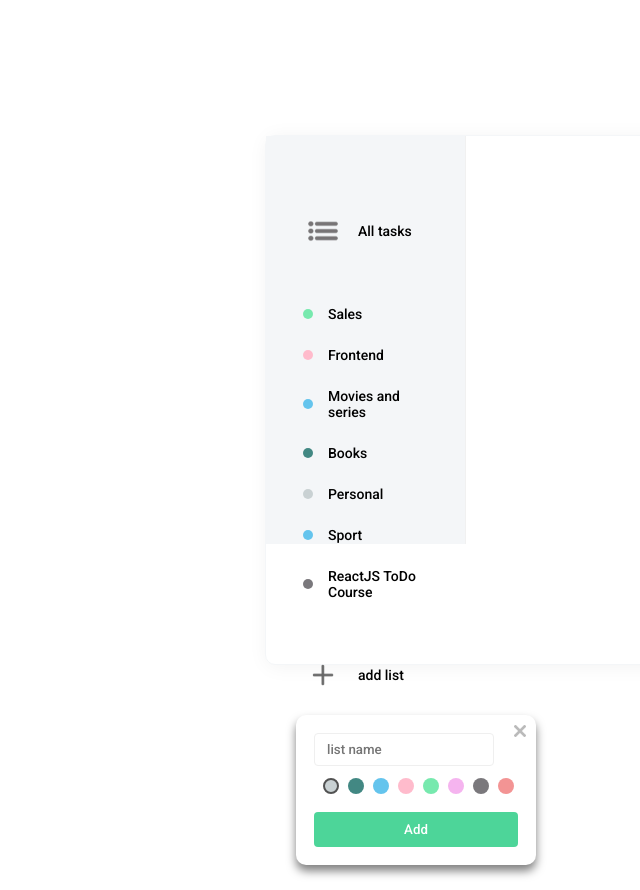
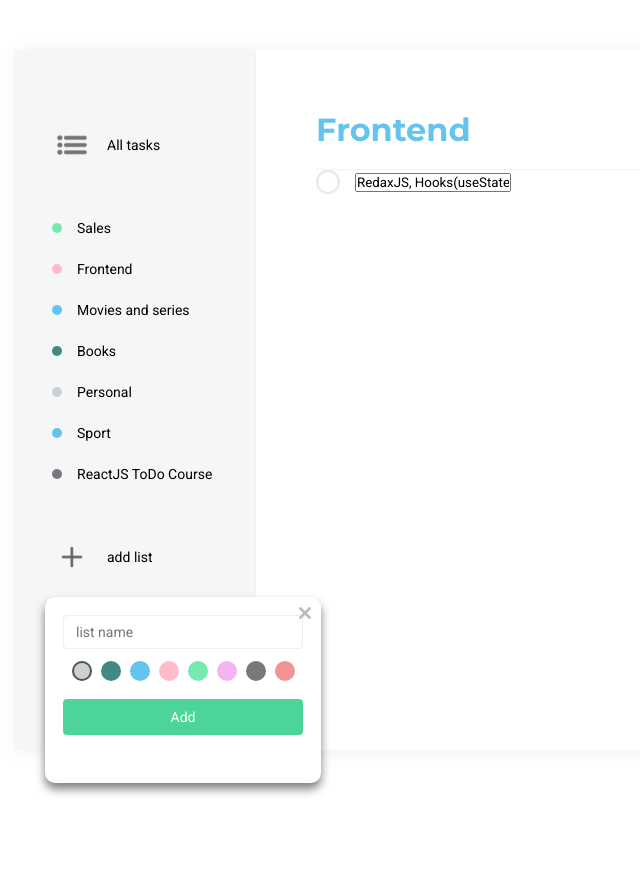
Before and after one commit to TaniaZaslon/ToDoReactPortfolio, a React (Create React App) app: page / in a window 1280 px wide. Both pictures are taken after a click on the element "add list". Shown: the whole page, without its empty margins (0-640 px from the left). After the commit the page ends 808 px from the top, so only its background shows below. Built offline with nearby package versions, Linux system fonts and the light colour scheme.

Commit message:
List Frontend

```diff
--- a/public/index.html
+++ b/public/index.html
@@ -2,18 +2,13 @@
 <html lang="en">
   <head>
     <meta charset="utf-8" />
-    <link rel="icon" href="%PUBLIC_URL%/favicon.ico" />
     <meta name="viewport" content="width=device-width, initial-scale=1" />
     <meta name="theme-color" content="#000000" />
     <meta
       name="description"
       content="Web site created using create-react-app"
     />
-    <link rel="apple-touch-icon" href="%PUBLIC_URL%/logo192.png" />
-    <!--
-      manifest.json provides metadata used when your web app is installed on a
-      user's mobile device or desktop. See https://developers.google.com/web/fundamentals/web-app-manifest/
-    -->
+
     <link rel="manifest" href="%PUBLIC_URL%/manifest.json" />
     <!--
       Notice the use of %PUBLIC_URL% in the tags above.
@@ -25,6 +20,7 @@
       Learn how to configure a non-root public URL by running `npm run build`.
     -->
     <link href="https://fonts.googleapis.com/css2?family=Roboto:wght@100;500&display=swap" rel="stylesheet">
+    <link href="https://fonts.googleapis.com/css2?family=Montserrat:wght@700&family=Open+Sans:wght@300&family=Roboto:wght@100;400;500&display=swap" rel="stylesheet">
     <title>React App</title>
   </head>
   <body>
--- a/src/App.js
+++ b/src/App.js
@@ -3,8 +3,9 @@ import List from './components/List/List.jsx';
 import listSvg from './assets/img/list.png';
 import AddList from './components/AddList/AddList.jsx';
 import DB from './assets/db.json';
-
-
+import  './index.scss';
+import './App.scss';
+import Tasks from './components/Tasks/Tasks.jsx'
 function App() {
   const [lists, setLists] = useState(
     DB.lists.map(item => {
@@ -26,10 +27,11 @@ const onAddList = (obj) => {
             name: 'All tasks',
           }
         ]} />
-        <List items={lists} isRemovable />
+        <List items={lists} onRemove={(list) => { console.log(list);}} isRemovable />
         <AddList onAdd ={onAddList} colors={DB.colors} />
     </div>
       <div className="todo__tasks">
+        <Tasks />
       </div>
     </div>
   );
--- a/src/App.css
+++ b/src/App.scss
@@ -32,6 +32,7 @@
   from {
     transform: rotate(0deg);
   }
+
   to {
     transform: rotate(360deg);
   }
--- a/src/components/AddList/AddList.jsx
+++ b/src/components/AddList/AddList.jsx
@@ -11,6 +11,11 @@ const AddList = ({colors, onAdd}) => {
     const [seletedColor, selectColor] = useState(colors[0].id);
     const [inputValue, setInputValue] = useState('');
 
+    const onClose = () => {
+        setVisiblePopup(false);
+        setInputValue('');
+        selectColor(colors[0].id);
+    }
     const addList = () => {
         if (!inputValue) {
             alert('enter list name');
@@ -18,6 +23,7 @@ const AddList = ({colors, onAdd}) => {
         }
         const color = colors.filter(c => c.id === seletedColor)[0].name;
         onAdd({ id: Math.random(), name: inputValue, color});
+        onClose();
 };
 
 return(
@@ -35,7 +41,7 @@ return(
             {visiblePopup && (
             <div className="add-list__popup">
                 <img
-                onClick={() => setVisiblePopup(false)}
+                onClick={onClose}
                 src={closeIcon}
                 alt='close button'
                 className="add-list__popup-close-btn"
--- a/src/components/List/List.jsx
+++ b/src/components/List/List.jsx
@@ -2,8 +2,15 @@ import React from 'react';
 import "./List.scss";
 import classNames from 'classnames';
 import Badge from '../Badge/badge';
+import removeSvg from '../../assets/img/close-icon.jpg'
 
-const List = ({items, isRemoveble, onClick }) => {
+const List = ({items, isRemovable, onClick, onRemove }) => {
+
+    const removeList = (item) => {
+        if (window.confirm('Are you sure you want to delete the list?')) {
+        onRemove(item);
+    }
+}
     return (
         <ul onClick={onClick} className="list">
             {items.map((item, index) => (
@@ -19,6 +26,14 @@ const List = ({items, isRemoveble, onClick }) => {
                      )}
                     </i>
                     <span>{item.name}</span>
+                   {isRemovable && (
+                     <img
+                        className="list__remove-icon"
+                        src={removeSvg}
+                        alt='Remove icon'
+                        onClick={() => removeList(item)}
+                     />
+                    )}
                 </li>
             ))}
       </ul>
--- a/src/components/List/List.scss
+++ b/src/components/List/List.scss
@@ -1,10 +1,16 @@
 .list {
+    $self: &;
     margin-bottom: 30px;
 
     &__add-button {
         opacity: 1;
+
     }
 
+&__remove-icon {
+    width: 9px;
+    opacity: 0;
+}
 
     li {
         display: flex;
@@ -12,6 +18,20 @@
         cursor: pointer;
         padding: 10px 12px;
         margin-bottom: 5px;
+
+
+        &:hover #{$self}__remove-icon {
+            opacity: 0.5;
+
+            &:hover {
+                opacity: 1;
+            }
+
+        }
+
+        span {
+            flex: 1;
+        }
 
         &:hover {
             background: rgba(255, 255, 255, 0.5);
--- /dev/null
+++ b/src/components/Tasks/Tasks.jsx
@@ -0,0 +1,28 @@
+import React from "react";
+import editSvg from '../../assets/img/editSvg.png'
+import markIcon from '../../assets/img/mark.png'
+
+import './Tasks.scss'
+
+const Tasks = () => {
+    return (
+        <div className='tasks'>
+            <h2 className='tasks__title'>Frontend
+                <img src={editSvg} alt='Edit icon' />
+            </h2>
+            <div className="tasks__items">
+                <div className="tasks__items-row">
+                    <div className="checkbox">
+                        <input id="check" type="checkbox" />
+                        <label htmlFor="check">
+                            <img src={markIcon} alt="mark" />
+                        </label>
+                    </div>
+                    <input value="RedaxJS, Hooks(useState, useEffect, ..)" />
+                </div>
+            </div>
+        </div>
+    );
+}
+
+export default Tasks;
--- /dev/null
+++ b/src/components/Tasks/Tasks.scss
@@ -0,0 +1,79 @@
+.tasks {
+    &__title {
+        font-family: Montserrat;
+        font-weight: bold;
+        font-size: 32px;
+        line-height: 39px;
+        color: #64c4ed;
+        padding-bottom: 20px;
+        border-bottom: 1px solid #f2f2f2;
+
+        &:hover {
+            img {
+                opacity: 0.3;
+            }
+        }
+
+
+        img {
+            opacity: 0;
+            width: 25px;
+            cursor: pointer;
+            margin-left: 15px;
+
+            &:hover {
+                opacity: 0.8;
+            }
+        }
+    }
+
+&__items {
+    &-row {
+        display: flex;
+        align-items: center;
+        input {
+            margin-left: 15px;
+        }
+    }
+}
+    .checkbox {
+        input{
+            display: none;
+        }
+
+        &:hover {
+            label{
+                background-color: #F2F2F2;
+                border-color: #F2F2F2;
+                img{
+                    opacity: 0.7;
+                    width: 10px;
+                }
+            }
+        }
+        label {
+            display: flex;
+            align-items: center;
+            justify-content: center;
+            border: 2px solid #e8e8e8;
+            border-radius: 30px;
+            width: 20px;
+            height: 20px;
+            cursor: pointer;
+        }
+
+        img {
+            opacity: 0;
+        }
+
+        input:checked + label {
+            background-color: #4dd599;
+            border-color: #4dd599;
+            img {
+                opacity: 1;
+                width: 15px;
+            }
+        }
+    }
+
+}
--- a/src/index.scss
+++ b/src/index.scss
@@ -1,25 +1,27 @@
-*{
+* {
   margin: 0;
   padding: 0;
   list-style: none;
   outline: none;
-  font-family: 'Roboto',-apple-system, system-ui, sans-serif;
+  font-family: 'Roboto', -apple-system, system-ui, sans-serif;
   -webkit-font-smoothing: antialiased;
   -moz-osx-font-smoothing: grayscale;
-  box-sizing: border-box;
+
 }
 
 .todo {
+  display: flex;
   position: absolute;
   left: 50%;
   top: 50%;
-  width: 750px;
-  height: 530px;
+  width: calc(100vw - 30px);
+  height: calc(100vh - 100px);
   transform: translate(-50%, -50%);
   box-shadow: 1px 2px 20px #f3f3f3;
   border-radius: 10px;
   border: 1px solid #f4f6f8;
   font-size: 14px;
+
   &__sidebar {
     background-color: #f4f6f8;
     width: 200px;
@@ -27,6 +29,13 @@
     border-right: 1px solid #f1f1f1;
     padding: 60px 20px;
   }
+
+  &__tasks {
+    flex: 1;
+    padding: 60px;
+    overflow: auto;
+  }
+
 }
 
 .button {
@@ -35,14 +44,19 @@ border-radius: 4px;
   color: #ffffff;
   border: 0;
   padding: 10px 20px;
+  cursor: pointer;
+  font-size: 14px;
 
   &:hover {
     background: darken(#4DD599, 6%);
-  cursor: pointer;
   }
 
   &:active {
     background: darken(#4DD599, 10%);
+  }
+
+  &:disabled {
+    background: #d8d8d8;
   }
 }
 
@@ -52,6 +66,8 @@ padding: 10px 20px;
   box-sizing: border-box;
   border-radius: 4px;
   padding: 8px 12px;
+  width: 100%;
+  font-size: 14px;
 
   &:focus {
     border-color: #dbdbdb;
```
Also changed, not shown: src/assets/img/editSvg.png (added), src/assets/img/mark.png (added). Lines whose indentation alone changed are shown as unchanged.
